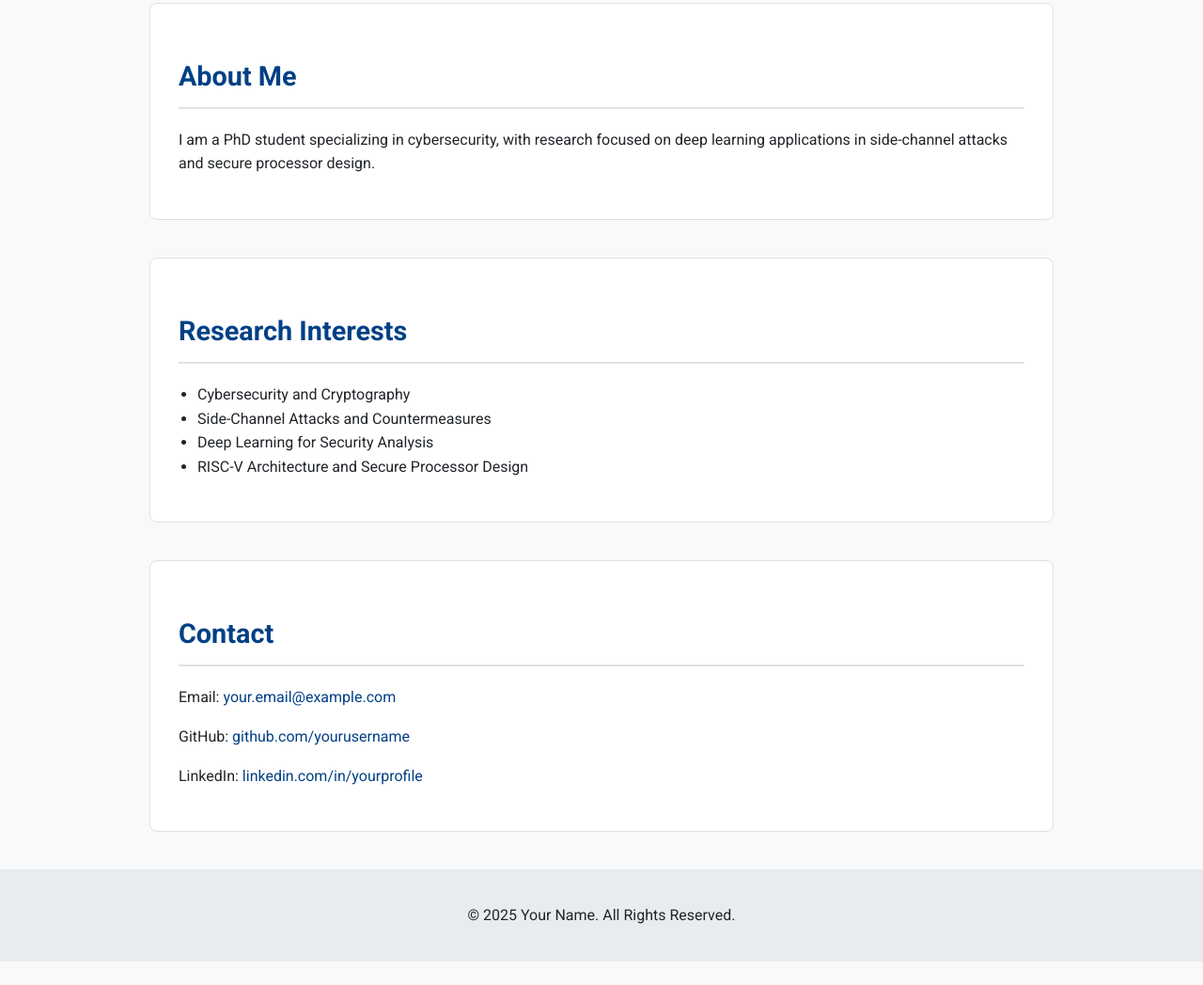
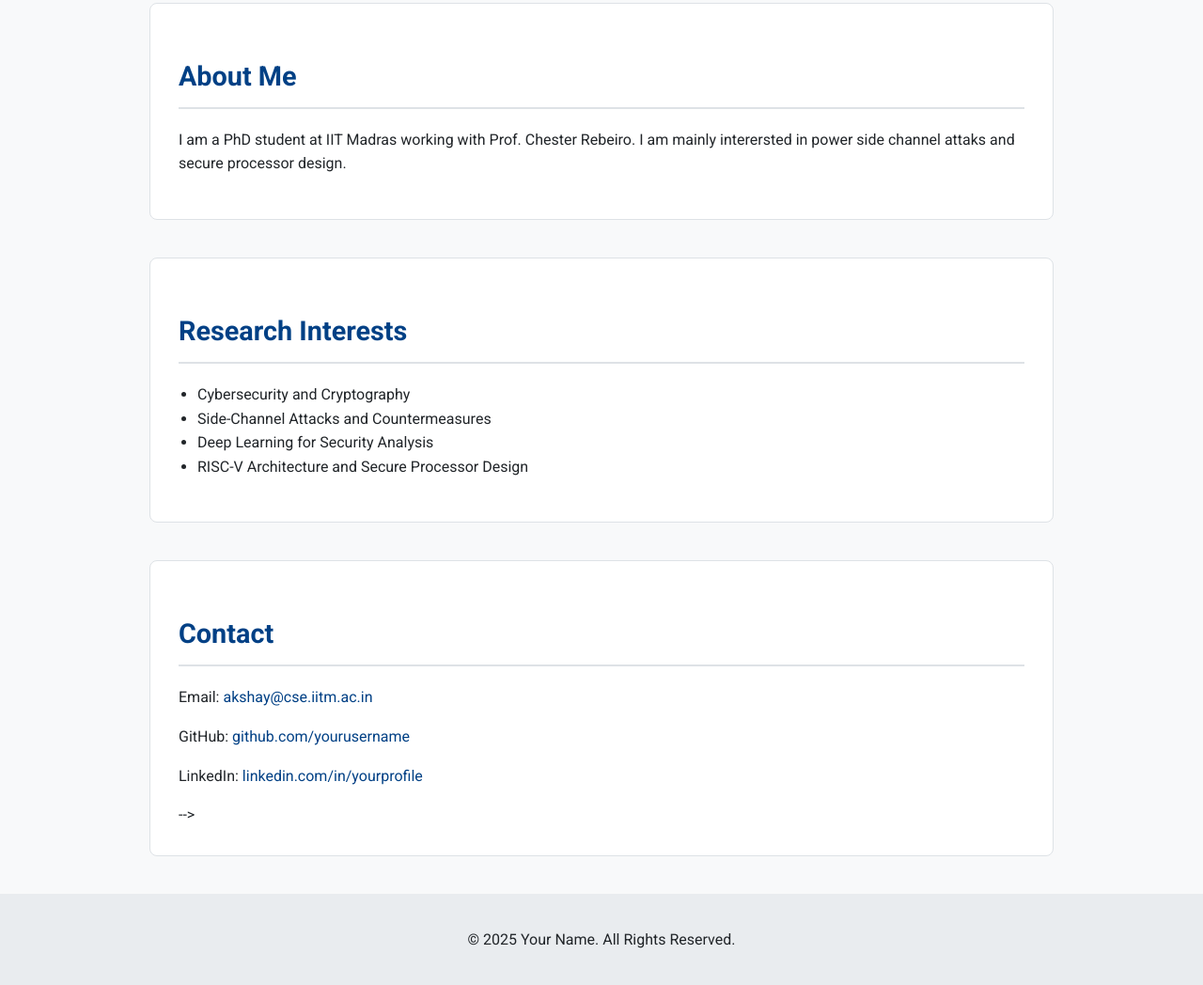
Before and after one commit to AkshayKumarEdayilliam/akshay.github.io, a plain HTML site: page index.html in a window 1280 px wide. Shown: the part 277-1325 px from the top of the page at 94% size. Before the commit the page ends 1300 px from the top, so only its background shows below. Drawn offline with Linux system fonts and the light colour scheme.

Commit message:
Update index.html

```diff
--- a/index.html
+++ b/index.html
@@ -3,7 +3,7 @@
 <head>
     <meta charset="UTF-8">
     <meta name="viewport" content="width=device-width, initial-scale=1.0">
-    <title>Your Name | PhD Student in Cybersecurity</title>
+    <title>Akshay Kumar E | PhD Student</title>
     <link href="https://fonts.googleapis.com/css2?family=Roboto:wght@300;400;700&display=swap" rel="stylesheet">
     <style>
         body {
@@ -69,7 +69,7 @@
 
     <section>
         <h2>About Me</h2>
-        <p>I am a PhD student specializing in cybersecurity, with research focused on deep learning applications in side-channel attacks and secure processor design.</p>
+        <p>I am a PhD student at IIT Madras working with Prof. Chester Rebeiro. I am mainly interersted in power side channel attaks and secure processor design.</p>
     </section>
 
     <section>
@@ -84,9 +84,9 @@
 
     <section>
         <h2>Contact</h2>
-        <p>Email: <a href="mailto:your.email@example.com">your.email@example.com</a></p>
-        <p>GitHub: <a href="https://github.com/yourusername" target="_blank">github.com/yourusername</a></p>
-        <p>LinkedIn: <a href="https://linkedin.com/in/yourprofile" target="_blank">linkedin.com/in/yourprofile</a></p>
+        <p>Email: <a href="mailto:akshay@cse.iitm.ac.in">akshay@cse.iitm.ac.in</a></p>
+      <! --  <p>GitHub: <a href="https://github.com/yourusername" target="_blank">github.com/yourusername</a></p>
+        <p>LinkedIn: <a href="https://linkedin.com/in/yourprofile" target="_blank">linkedin.com/in/yourprofile</a></p> -->
     </section>
 
     <footer>
```
